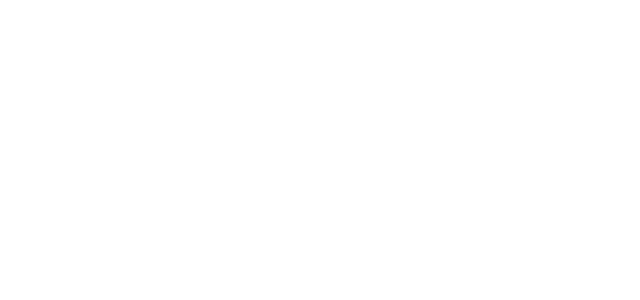
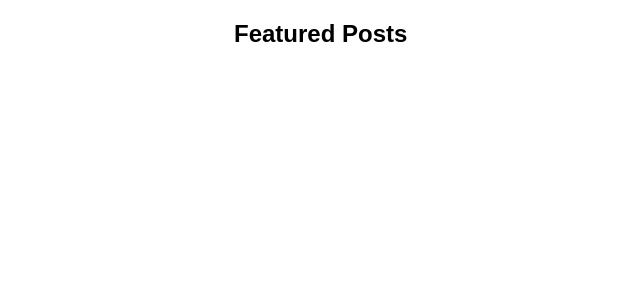
Before and after one commit to Simone-Domenici/react-router, a React (Vite) app: page / in a window 1280 px wide. Shown: the top 300 px of the page, without its empty margins (6-646 px from the left). Built offline with nearby package versions, Linux system fonts and the light colour scheme.

Commit message:
ADD home.jsx

```diff
--- a/src/App.jsx
+++ b/src/App.jsx
@@ -1,12 +1,15 @@
-import { useState } from 'react'
+import React from 'react';
+import { BrowserRouter, Routes, Route } from 'react-router-dom';
+import Home from './components/Home';
 
-function App() {
+function App(){
+  return (
+    <BrowserRouter>
+      <Routes>
+        <Route path="/" element={<Home />} />
+      </Routes>
+    </BrowserRouter>
+  );
+};
 
-  return (
-    <>
-
-    </>
-  )
-}
-
-export default App
+export default App;
--- /dev/null
+++ b/src/components/Home.jsx
@@ -0,0 +1,17 @@
+import React from 'react';
+import posts from '../data/posts';
+
+function Home(){
+  return (
+    <main>
+      <section className="featured">
+        <h2>Featured Posts</h2>
+        <div className="post-grid">
+            {/* Qui andranno i post */}
+        </div>
+      </section>
+    </main>
+  );
+};
+
+export default Home;
--- /dev/null
+++ b/src/data/posts.js
@@ -0,0 +1,22 @@
+const posts = [
+    {
+      id: 1,
+      title: "Top 5 Gaming Laptops of 2024",
+      content: "Discover the best gaming laptops available this year with cutting-edge performance.",
+      image: "https://via.placeholder.com/300"
+    },
+    {
+      id: 2,
+      title: "How to Build a Custom Gaming PC",
+      content: "Step-by-step guide to assembling your own powerful gaming computer.",
+      image: "https://via.placeholder.com/300"
+    },
+    {
+      id: 3,
+      title: "The Future of Gaming Graphics",
+      content: "What to expect from next-gen GPUs and their impact on gaming.",
+      image: "https://via.placeholder.com/300"
+    }
+  ];
+
+  export default posts;
--- a/src/index.css
+++ b/src/index.css
@@ -1,66 +1,17 @@
-:root {
-  font-family: Inter, system-ui, Avenir, Helvetica, Arial, sans-serif;
-  line-height: 1.5;
-  font-weight: 400;
-
-  color-scheme: light dark;
-  color: rgba(255, 255, 255, 0.87);
-  background-color: #242424;
-
-  font-synthesis: none;
-  text-rendering: optimizeLegibility;
-  -webkit-font-smoothing: antialiased;
-  -moz-osx-font-smoothing: grayscale;
+body {
+  font-family: Arial, sans-serif;
+  margin: 0;
+  padding: 0;
 }
 
-a {
-  font-weight: 500;
-  color: #646cff;
-  text-decoration: inherit;
-}
-a:hover {
-  color: #535bf2;
+
+.featured {
+  max-width: 800px;
+  margin: auto;
 }
 
-body {
-  margin: 0;
-  min-width: 320px;
-  min-height: 100vh;
+.post-grid {
+  display: grid;
+  grid-template-columns: repeat(auto-fit, minmax(250px, 1fr));
+  gap: 20px;
 }
-
-h1 {
-  font-size: 3.2em;
-  line-height: 1.1;
-}
-
-button {
-  border-radius: 8px;
-  border: 1px solid transparent;
-  padding: 0.6em 1.2em;
-  font-size: 1em;
-  font-weight: 500;
-  font-family: inherit;
-  background-color: #1a1a1a;
-  cursor: pointer;
-  transition: border-color 0.25s;
-}
-button:hover {
-  border-color: #646cff;
-}
-button:focus,
-button:focus-visible {
-  outline: 4px auto -webkit-focus-ring-color;
-}
-
-@media (prefers-color-scheme: light) {
-  :root {
-    color: #213547;
-    background-color: #ffffff;
-  }
-  a:hover {
-    color: #747bff;
-  }
-  button {
-    background-color: #f9f9f9;
-  }
-}
```
